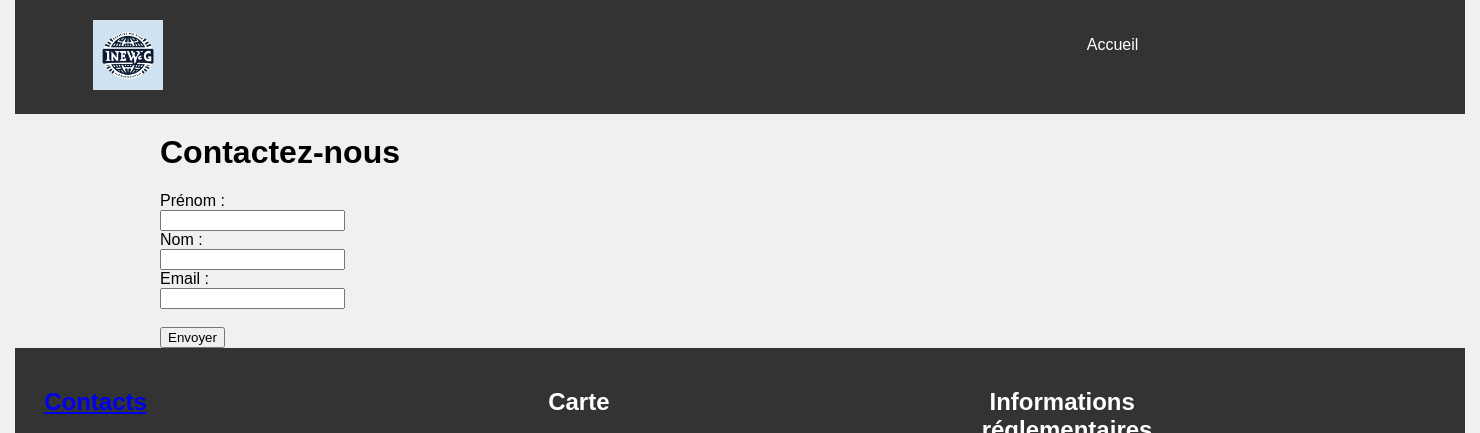
After one commit to MaillardLucas/ex-php, a PHP site: page /contact.php in a window 1480 px wide. The commit adds this page. Shown: the top 433 px of the page. Run offline with PHP 8.4, Linux system fonts and the light colour scheme.

Commit message:
ajout contact

```diff
--- /dev/null
+++ b/contact.php
@@ -0,0 +1,23 @@
+<!DOCTYPE html>
+<html>
+<head>
+    <title>Contact</title>
+    <link rel="stylesheet" type="text/css" href="styles.css">
+</head>
+<body>
+    <?php include 'header.php'; ?>
+    <div class="container">
+        <h1>Contactez-nous</h1>
+        <form action="traitement_formulaire.php" method="post">
+            <label for="prenom">Prénom :</label><br>
+            <input type="text" id="prenom" name="prenom"><br>
+            <label for="nom">Nom :</label><br>
+            <input type="text" id="nom" name="nom"><br>
+            <label for="email">Email :</label><br>
+            <input type="email" id="email" name="email"><br><br>
+            <input type="submit" value="Envoyer">
+        </form>
+    </div>
+    <?php include 'footer.php'; ?>
+</body>
+</html>
--- a/index.php
+++ b/index.php
@@ -18,9 +18,9 @@ $result = mysqli_query($conn, $query);
         <div class="news-container">
         <?php while($row = mysqli_fetch_assoc($result)): ?>
             <div class="news-item">
-                <img><?php echo $row['image_url'];?></img>
                 <h2><?php echo $row['titre']; ?></h2>
-                <p><?php echo $row['contenu']; ?></p>
+                <img src="<?php echo $row['image_url'];?>">
+                <p><?php echo $row['tags']; ?></p>
                 <a href="details.php?id=<?php echo $row['id']; ?>">Lire la suite</a>
             </div>
         <?php endwhile; ?>
```
Also changed, not shown: traitement_formulaire.php (added, +16 -0 lines).
